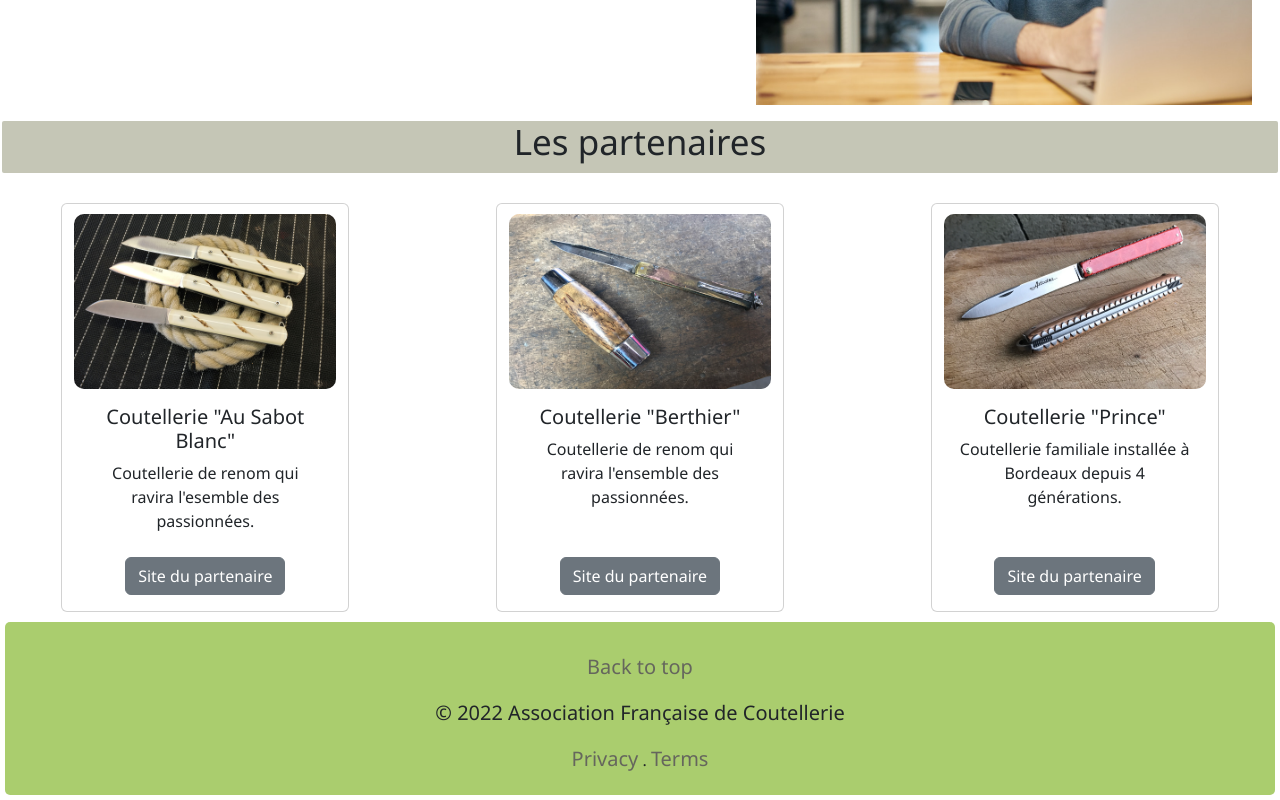
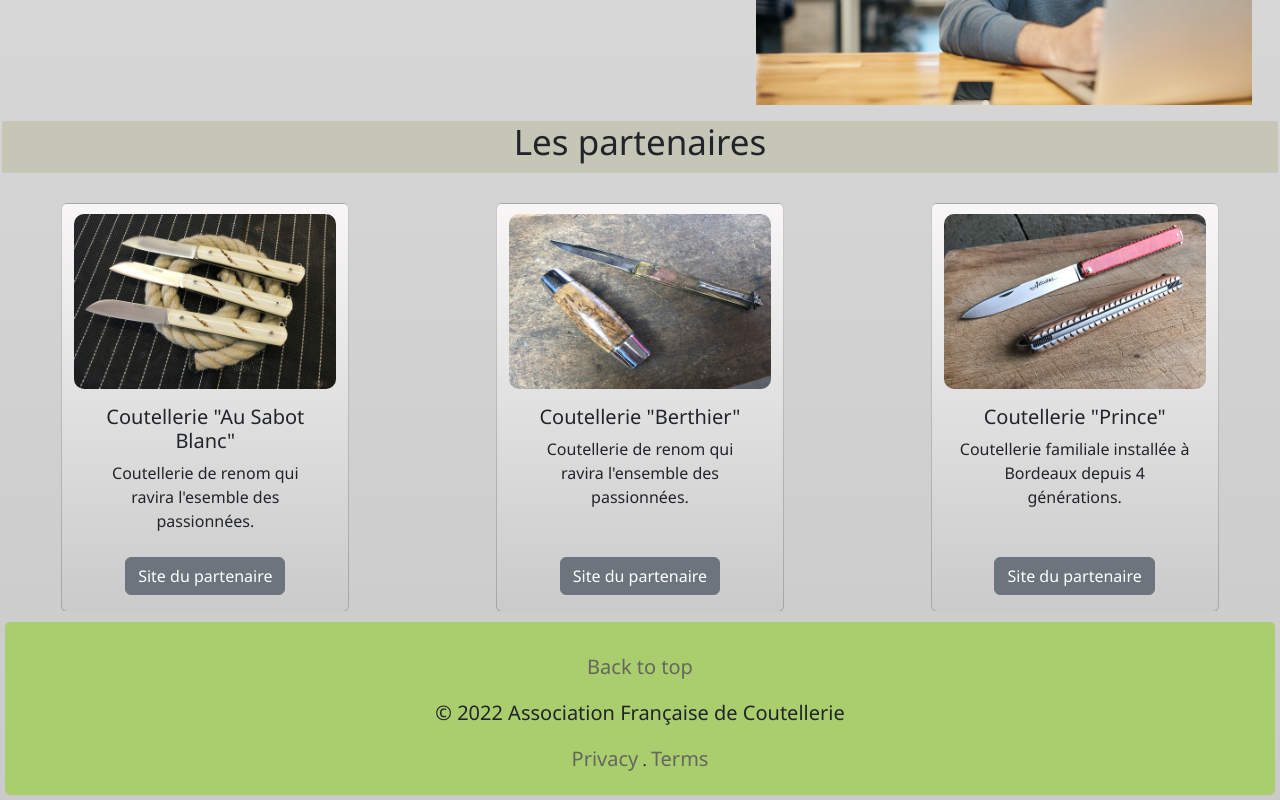
Before and after one commit to rf33350/AFcoutellerie, a plain HTML site: page index.html in a window 1280 px wide. Shown: the part 1963-2763 px from the top of the page. Drawn offline with nearby package versions, Linux system fonts and the light colour scheme.

Commit message:
add background image for body annd bootstrap cards

```diff
--- a/assets/css/style.css
+++ b/assets/css/style.css
@@ -2,6 +2,10 @@
     margin: 0;
     padding: 0;
     font-family:'Segoe UI', Tahoma, Geneva, Verdana, sans-serif;
+}
+
+body {
+    background-image: linear-gradient(rgba(241, 237, 237, 0.5), rgba(150, 150, 150, 0.5));
 }
 
 .navbar {
@@ -100,8 +104,10 @@ h3 {
 }
 
 .card {
+    background-image: linear-gradient(rgba(241, 237, 237, 0.5), rgba(150, 150, 150, 0.5));
     margin-top: 20px;
 }
+
 
 .card-img-top {
     margin-top: 10px;
```
Also changed, not shown: assets/img/knife.jpg (added).
